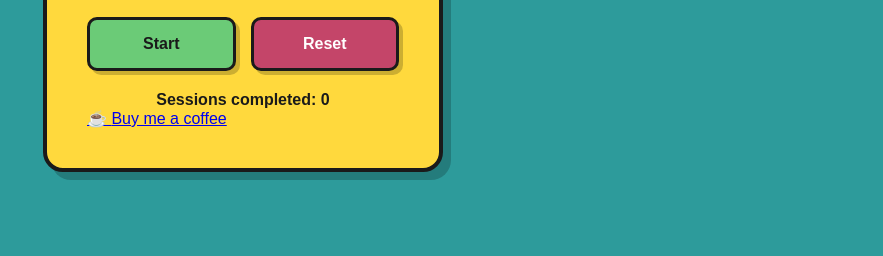
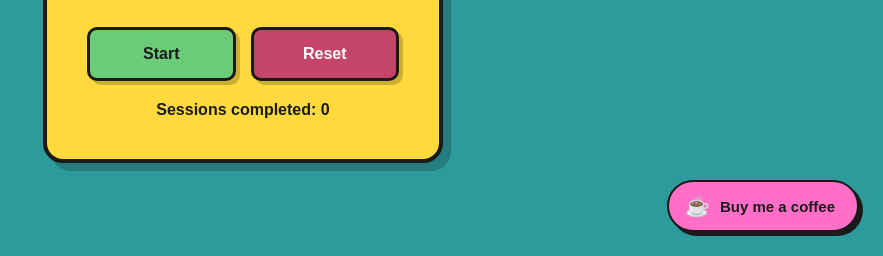
Before and after one commit to mo-ra-ru/fun-pomodoro-widget, a plain HTML site: page index.html in a window 1280 px wide. Shown: the part 544-800 px from the top of the page, without its empty margins (397-1280 px from the left). Drawn offline with Linux system fonts and the light colour scheme.

Commit message:
Add styles for BMC button component
Added styles for a new button component with hover and active states.

```diff
--- a/index.html
+++ b/index.html
@@ -142,6 +142,44 @@
 
         .character.working {
             animation: bounce 2s ease-in-out infinite;
+        }
+        .bmc-wrapper {
+          position: fixed;
+          bottom: 24px;
+          right: 24px;
+          z-index: 999;
+        }
+
+        .bmc-btn {
+          display: flex;
+          align-items: center;
+          gap: 10px;
+          background: #FF6EC7; /* magenta-pink to match your app */
+          color: #1a1a1a;
+          font-family: inherit;
+          font-weight: 700;
+          font-size: 15px;
+          text-decoration: none;
+          padding: 12px 22px 12px 16px;
+          border-radius: 50px;
+          border: 2.5px solid #1a1a1a;
+          box-shadow: 4px 4px 0px #1a1a1a;
+          transition: transform 0.1s ease, box-shadow 0.1s ease;
+          white-space: nowrap;
+        }
+
+        .bmc-btn:hover {
+          transform: translate(-2px, -2px);
+          box-shadow: 6px 6px 0px #1a1a1a;
+        }
+
+        .bmc-btn:active {
+          transform: translate(2px, 2px);
+          box-shadow: 2px 2px 0px #1a1a1a;
+        }
+
+        .bmc-emoji {
+          font-size: 20px;
         }
     </style>
 </head>
```
